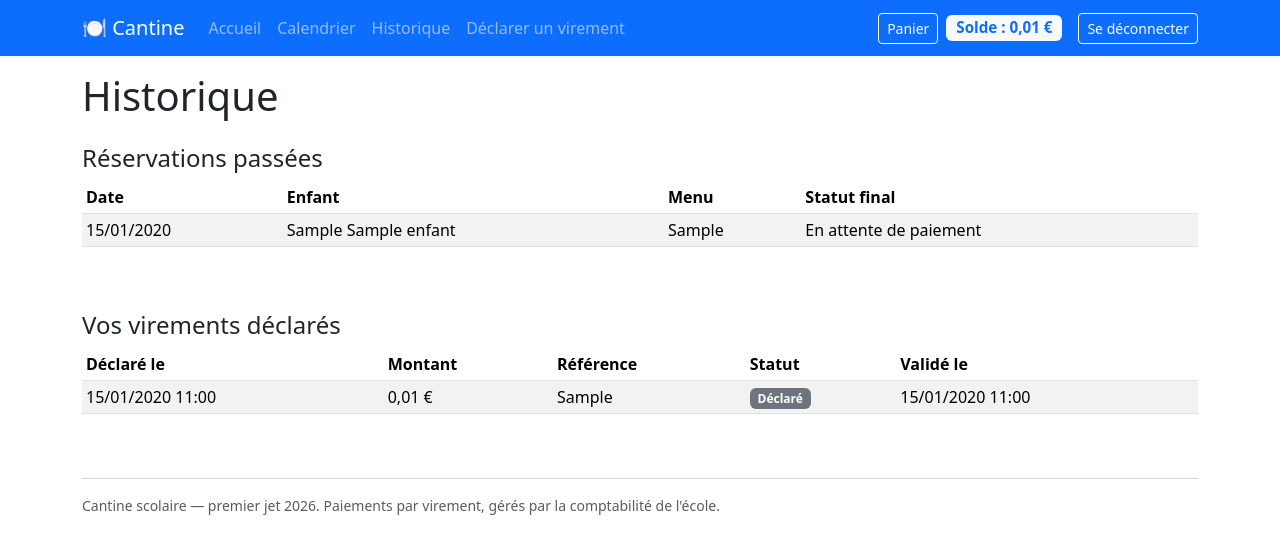
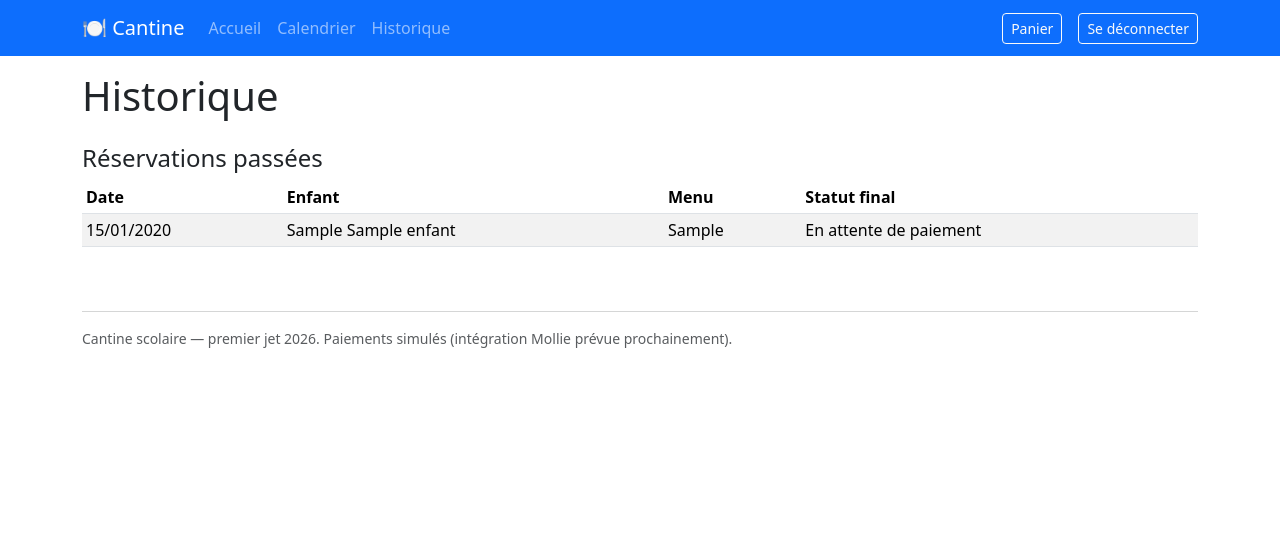
Before and after one commit to AlainDelree/Ecole, a Django app: page /historique/ in a window 1280 px wide. Shown: the top 554 px of the page. Run offline with Django 5.2, Linux system fonts and the light colour scheme; a user stored in the database is signed in; tables that the repository leaves empty hold one stand-in row (values such as "Sample post"); parts of the project's set-up code (start-up, migrations or seed data) failed here and were passed over; some libraries are stand-ins or nearby versions.

Commit message:
Retire l'ancien flux virement/solde de l'interface parents
Bascule complète vers le flux « panier → paiement immédiat » :

- Supprime les vues `declarer_virement`, `comptabilite_paiements`,
  `comptabilite_paiement_valider`, `comptabilite_paiement_rejeter`
  et l'utilitaire `_retour_paiements` (les URLs correspondantes
  disparaissent aussi).
- Retire les templates `declarer_virement.html` et
  `comptabilite_paiements.html`.
- Retire `DeclarationVirementForm` (plus référencé).
- Simplifie `panier_valider` : plus de débit de solde ni de verrou,
  la vue vérifie juste que le panier est valide puis redirige vers
  `/paiement/simulateur/`.
- Nettoie `panier_afficher` (plus de contexte solde/manque).
- Historique parent : supprime la section « Vos virements déclarés »
  et le lien de déclaration.
- Accueil parent : remplace la carte « Votre solde » par un bouton
  « Réserver des repas » ; retire le badge solde du navbar.
- Retire les liens navbar « Déclarer un virement » et
  « Comptabilité — Paiements ».

Le modèle `Paiement` et le champ `solde_cents` restent en base :
aucune migration destructive, les données existantes sont conservées
et l'admin Django continue d'y donner accès à la comptabilité pour
consulter l'historique.

Fait partie de #16.

```diff
--- a/cantine/templates/cantine/base.html
+++ b/cantine/templates/cantine/base.html
@@ -42,9 +42,6 @@
         <li class="nav-item">
           <a class="nav-link" href="{% url 'cantine:historique' %}">Historique</a>
         </li>
-        <li class="nav-item">
-          <a class="nav-link" href="{% url 'cantine:declarer_virement' %}">Déclarer un virement</a>
-        </li>
         {# Liens supplémentaires réservés aux groupes métier. #}
         {% for g in user.groups.all %}
           {% if g.name == "Cuisine" %}
@@ -57,9 +54,6 @@
           {% endif %}
           {% if g.name == "Comptabilite" %}
             <li class="nav-item">
-              <a class="nav-link" href="{% url 'cantine:comptabilite_paiements' %}">Comptabilité — Paiements</a>
-            </li>
-            <li class="nav-item">
               <a class="nav-link" href="{% url 'cantine:comptabilite_suivi_enfants' %}">Comptabilité — Suivi enfants</a>
             </li>
           {% endif %}
@@ -67,13 +61,12 @@
       </ul>
       <ul class="navbar-nav ms-auto align-items-lg-center">
         {% comment %}
-          Le solde ne s'affiche que pour les vrais parents : un
+          Le bouton Panier est réservé aux vrais parents : un
           utilisateur staff (groupe Cuisine, etc.) n'a pas de
-          ProfilParent et faire .solde_euros dessus lèverait une
-          exception à la connexion.
+          ProfilParent.
         {% endcomment %}
         {% if user.profil_parent %}
-        <li class="nav-item me-lg-2">
+        <li class="nav-item me-lg-3">
           <a class="btn btn-sm btn-outline-light position-relative"
              href="{% url 'cantine:panier_afficher' %}"
              title="Voir mon panier">
@@ -82,12 +75,6 @@
               <span class="badge bg-warning text-dark ms-1">{{ panier_nb_articles }}</span>
             {% endif %}
           </a>
-        </li>
-        <li class="nav-item me-lg-3">
-          <span class="badge bg-light text-primary badge-solde"
-                title="Solde disponible">
-            Solde : {{ user.profil_parent.solde_euros|floatformat:2 }} €
-          </span>
         </li>
         {% endif %}
         <li class="nav-item">
@@ -128,8 +115,8 @@
 
 <footer class="container mt-5 mb-4 text-muted small">
   <hr>
-  Cantine scolaire — premier jet {{ 2026 }}. Paiements par virement,
-  gérés par la comptabilité de l'école.
+  Cantine scolaire — premier jet {{ 2026 }}. Paiements simulés
+  (intégration Mollie prévue prochainement).
 </footer>
 
 <script
--- a/cantine/templates/cantine/historique.html
+++ b/cantine/templates/cantine/historique.html
@@ -32,45 +32,4 @@
 {% else %}
   <p class="text-muted">Aucune réservation passée à afficher.</p>
 {% endif %}
-
-<h2 class="h4 mt-5">Vos virements déclarés</h2>
-{% if paiements %}
-  <div class="table-responsive">
-    <table class="table table-sm table-striped align-middle">
-      <thead>
-        <tr>
-          <th>Déclaré le</th>
-          <th>Montant</th>
-          <th>Référence</th>
-          <th>Statut</th>
-          <th>Validé le</th>
-        </tr>
-      </thead>
-      <tbody>
-        {% for p in paiements %}
-          <tr>
-            <td>{{ p.date_declaration|date:"d/m/Y H:i" }}</td>
-            <td>{{ p.montant_euros|floatformat:2 }} €</td>
-            <td>{{ p.reference_virement }}</td>
-            <td>
-              {% if p.statut == "valide" %}
-                <span class="badge bg-success">{{ p.get_statut_display }}</span>
-              {% elif p.statut == "rejete" %}
-                <span class="badge bg-danger">{{ p.get_statut_display }}</span>
-              {% else %}
-                <span class="badge bg-secondary">{{ p.get_statut_display }}</span>
-              {% endif %}
-            </td>
-            <td>{{ p.date_validation|date:"d/m/Y H:i"|default:"—" }}</td>
-          </tr>
-        {% endfor %}
-      </tbody>
-    </table>
-  </div>
-{% else %}
-  <p class="text-muted">
-    Aucun virement déclaré pour l'instant.
-    <a href="{% url 'cantine:declarer_virement' %}">En déclarer un</a>.
-  </p>
-{% endif %}
 {% endblock %}
--- a/cantine/urls.py
+++ b/cantine/urls.py
@@ -63,11 +63,6 @@ urlpatterns = [
         views.paiement_succes,
         name="paiement_succes",
     ),
-    path(
-        "declarer-virement/",
-        views.declarer_virement,
-        name="declarer_virement",
-    ),
     # --- Espace cuisinière ------------------------------------------
     path(
         "cuisine/calendrier/",
@@ -111,21 +106,6 @@ urlpatterns = [
     ),
     # --- Espace comptabilité ----------------------------------------
     path(
-        "comptabilite/paiements/",
-        views.comptabilite_paiements,
-        name="comptabilite_paiements",
-    ),
-    path(
-        "comptabilite/paiements/<int:pk>/valider/",
-        views.comptabilite_paiement_valider,
-        name="comptabilite_paiement_valider",
-    ),
-    path(
-        "comptabilite/paiements/<int:pk>/rejeter/",
-        views.comptabilite_paiement_rejeter,
-        name="comptabilite_paiement_rejeter",
-    ),
-    path(
         "comptabilite/suivi-enfants/",
         views.comptabilite_suivi_enfants,
         name="comptabilite_suivi_enfants",
--- a/cantine/views.py
+++ b/cantine/views.py
@@ -11,7 +11,7 @@ from django.contrib import messages
 from django.contrib.auth import login
 from django.contrib.auth.decorators import login_required
 from django.db import transaction
-from django.db.models import Count, F, Q
+from django.db.models import Count, Q
 from django.http import Http404, HttpResponseRedirect
 from django.shortcuts import get_object_or_404, redirect, render
 from django.urls import reverse
@@ -20,9 +20,9 @@ from django.views.decorators.http import require_POST
 
 from . import panier as panier_session
 from .decorators import comptabilite_required, cuisine_required
-from .forms import DeclarationVirementForm, InscriptionParentForm, MenuForm
+from .forms import InscriptionParentForm, MenuForm
 from .generateur_menus import generer_suggestions
-from .models import Classe, Enfant, Menu, Paiement, ProfilParent, Reservation
+from .models import Classe, Enfant, Menu, Reservation
 
 
 # Nombre de suggestions générées par pool (mixte / végétarien) et
@@ -49,7 +49,7 @@ def racine(request):
 
 
 def inscription(request):
-    """Création d'un compte parent (ProfilParent créé par signal)."""
+    """Création d'un compte parent (profil parent créé par signal)."""
     if request.user.is_authenticated:
         return redirect("cantine:accueil")
 
@@ -223,7 +223,7 @@ def panier_ajouter(request):
 
 @login_required
 def panier_afficher(request):
-    """Affiche le contenu du panier avec total et disponibilité du solde."""
+    """Affiche le contenu du panier avec son total à payer."""
     profil = request.user.profil_parent
     lignes, perdues = panier_session.lignes_hydratees(request.session, profil)
     if perdues:
@@ -234,17 +234,12 @@ def panier_afficher(request):
             "(menu clôturé ou déjà réservé) et ont été retirés.",
         )
     total_cents = sum(ligne["prix_cents"] for ligne in lignes)
-    solde_cents = profil.solde_cents
-    manque_cents = max(0, total_cents - solde_cents)
     return render(
         request,
         "cantine/panier.html",
         {
             "lignes": lignes,
             "total_euros": round(total_cents / 100, 2),
-            "solde_euros": profil.solde_euros,
-            "solde_suffisant": bool(lignes) and solde_cents >= total_cents,
-            "manque_euros": round(manque_cents / 100, 2),
         },
     )
 
@@ -274,15 +269,13 @@ def panier_vider(request):
 @login_required
 @require_POST
 def panier_valider(request):
-    """Valide le panier : débit du solde + création des réservations confirmées.
+    """Bascule du panier vers le simulateur de paiement.
 
-    Le débit et la création des réservations se font dans une transaction
-    atomique, avec un verrou en écriture sur le ProfilParent pour éviter
-    tout race entre deux validations simultanées ou entre une validation
-    et la validation d'un paiement par la comptabilité.
-
-    Si le solde est insuffisant, le panier n'est pas consommé et le
-    parent est redirigé vers le formulaire de déclaration de virement.
+    Le débit de solde a disparu : le parent règle désormais le panier
+    directement via `/paiement/simulateur/`. Cette vue conserve un
+    endpoint POST pour rester compatible avec l'ancien bouton
+    « Valider » du panier — elle vérifie juste que le panier est
+    encore valide, puis redirige vers l'écran de paiement.
     """
     profil = request.user.profil_parent
     lignes, perdues = panier_session.lignes_hydratees(request.session, profil)
@@ -291,7 +284,7 @@ def panier_valider(request):
         messages.warning(
             request,
             f"{len(perdues)} article(s) n'étaient plus disponibles et ont "
-            "été retirés du panier. Vérifiez le contenu avant de valider.",
+            "été retirés du panier. Vérifiez le contenu avant de payer.",
         )
         return redirect("cantine:panier_afficher")
 
@@ -299,46 +292,12 @@ def panier_valider(request):
         messages.warning(request, "Votre panier est vide.")
         return redirect("cantine:panier_afficher")
 
-    total_cents = sum(ligne["prix_cents"] for ligne in lignes)
-
-    with transaction.atomic():
-        profil_verrouille = ProfilParent.objects.select_for_update().get(
-            pk=profil.pk
-        )
-        if profil_verrouille.solde_cents < total_cents:
-            manque = (total_cents - profil_verrouille.solde_cents) / 100
-            messages.error(
-                request,
-                f"Solde insuffisant : il manque {manque:.2f} € pour "
-                f"valider ce panier ({total_cents / 100:.2f} €). "
-                "Déclarez un virement pour créditer votre solde — "
-                "votre panier est conservé.",
-            )
-            return redirect("cantine:declarer_virement")
-
-        for ligne in lignes:
-            Reservation.objects.create(
-                enfant=ligne["enfant"],
-                menu=ligne["menu"],
-                formule=ligne["formule"],
-                statut=Reservation.STATUT_CONFIRMEE,
-            )
-        ProfilParent.objects.filter(pk=profil.pk).update(
-            solde_cents=F("solde_cents") - total_cents,
-        )
-
-    panier_session.vider(request.session)
-    messages.success(
-        request,
-        f"{len(lignes)} réservation(s) confirmée(s), solde débité de "
-        f"{total_cents / 100:.2f} €.",
-    )
-    return redirect("cantine:accueil")
+    return redirect("cantine:paiement_simulateur")
 
 
 @login_required
 def historique(request):
-    """Historique : réservations passées + paiements déclarés/validés."""
+    """Historique : réservations passées du parent."""
     profil = request.user.profil_parent
     aujourd_hui = timezone.now().date()
 
@@ -350,43 +309,13 @@ def historique(request):
         .select_related("enfant", "menu")
         .order_by("-menu__date")
     )
-    paiements = profil.paiements.all().order_by("-date_declaration")
 
     return render(
         request,
         "cantine/historique.html",
         {
             "reservations_passees": reservations_passees,
-            "paiements": paiements,
         },
-    )
-
-
-@login_required
-def declarer_virement(request):
-    """Formulaire de déclaration d'un virement (statut = declare)."""
-    profil = request.user.profil_parent
-
-    if request.method == "POST":
-        form = DeclarationVirementForm(request.POST)
-        if form.is_valid():
-            Paiement.objects.create(
-                parent=profil,
-                montant_cents=form.montant_cents(),
-                reference_virement=form.cleaned_data["reference_virement"],
-            )
-            messages.success(
-                request,
-                "Virement déclaré. La comptabilité le validera dès réception.",
-            )
-            return redirect("cantine:historique")
-    else:
-        form = DeclarationVirementForm()
-
-    return render(
-        request,
-        "cantine/declarer_virement.html",
-        {"form": form},
     )
 
 
@@ -896,109 +825,12 @@ def cuisine_marquer_mangee(request, reservation_id):
 # ---------------------------------------------------------------------
 
 
-# Statuts de paiement autorisés dans le filtre GET de la liste des
-# paiements. Toute autre valeur retombe sur « déclarés » par défaut.
-FILTRES_PAIEMENT = {
-    Paiement.STATUT_DECLARE: "Déclarés",
-    Paiement.STATUT_VALIDE: "Validés",
-    Paiement.STATUT_REJETE: "Rejetés",
-    "tous": "Tous",
-}
-
 # Prix de repas de secours (centimes) si aucun menu n'existe encore en
 # base : sert de référence au badge « solde faible » du suivi enfants.
 PRIX_REPAS_DEFAUT_CENTS = 600
 
 # Fenêtre par défaut (en jours) du suivi croisé repas/paiements.
 SUIVI_PERIODE_JOURS_DEFAUT = 30
-
-
-@comptabilite_required
-def comptabilite_paiements(request):
-    """Liste des paiements avec filtre par statut (déclarés par défaut).
-
-    Les paiements au statut « déclaré » exposent les actions Valider /
-    Rejeter (POST). Le filtre se pilote via `?statut=` (declare, valide,
-    rejete ou tous).
-    """
-    statut = request.GET.get("statut", Paiement.STATUT_DECLARE)
-    if statut not in FILTRES_PAIEMENT:
-        statut = Paiement.STATUT_DECLARE
-
-    paiements = Paiement.objects.select_related(
-        "parent", "parent__utilisateur"
-    )
-    if statut != "tous":
-        paiements = paiements.filter(statut=statut)
-    paiements = paiements.order_by("-date_declaration")
-
-    return render(
-        request,
-        "cantine/comptabilite_paiements.html",
-        {
-            "paiements": paiements,
-            "statut_actif": statut,
-            "filtres": FILTRES_PAIEMENT,
-        },
-    )
-
-
-@comptabilite_required
-@require_POST
-def comptabilite_paiement_valider(request, pk):
-    """Valide un paiement déclaré (crédite le solde) puis revient à la liste."""
-    paiement = get_object_or_404(
-        Paiement.objects.select_related("parent", "parent__utilisateur"),
-        pk=pk,
-    )
-    change = paiement.valider()
-    if change:
-        messages.success(
-            request,
-            f"Paiement de {paiement.parent} "
-            f"({paiement.montant_euros:.2f} €) validé : solde crédité.",
-        )
-    else:
-        messages.info(
-            request,
-            f"Le paiement de {paiement.parent} était déjà validé : "
-            "aucun crédit supplémentaire.",
-        )
-    return redirect(_retour_paiements(request))
-
-
-@comptabilite_required
-@require_POST
-def comptabilite_paiement_rejeter(request, pk):
-    """Rejette un paiement déclaré (sans créditer) puis revient à la liste."""
-    paiement = get_object_or_404(
-        Paiement.objects.select_related("parent", "parent__utilisateur"),
-        pk=pk,
-    )
-    commentaire = (request.POST.get("commentaire_compta") or "").strip()
-    change = paiement.rejeter(commentaire=commentaire)
-    if change:
-        messages.success(
-            request,
-            f"Paiement de {paiement.parent} "
-            f"({paiement.montant_euros:.2f} €) rejeté.",
-        )
-    else:
-        messages.warning(
-            request,
-            f"Le paiement de {paiement.parent} ne peut plus être rejeté "
-            f"(statut actuel : « {paiement.get_statut_display()} »).",
-        )
-    return redirect(_retour_paiements(request))
-
-
-def _retour_paiements(request):
-    """URL de retour vers la liste des paiements en conservant le filtre."""
-    statut = request.POST.get("statut")
-    url = reverse("cantine:comptabilite_paiements")
-    if statut in FILTRES_PAIEMENT:
-        url = f"{url}?statut={statut}"
-    return url
 
 
 @comptabilite_required
```
Also changed, not shown: cantine/forms.py (+0 -20 lines), cantine/templates/cantine/accueil.html (+5 -14 lines), cantine/templates/cantine/comptabilite_paiements.html (deleted, +0 -106 lines), cantine/templates/cantine/declarer_virement.html (deleted, +0 -25 lines), cantine/templates/cantine/panier.html (+6 -25 lines).
